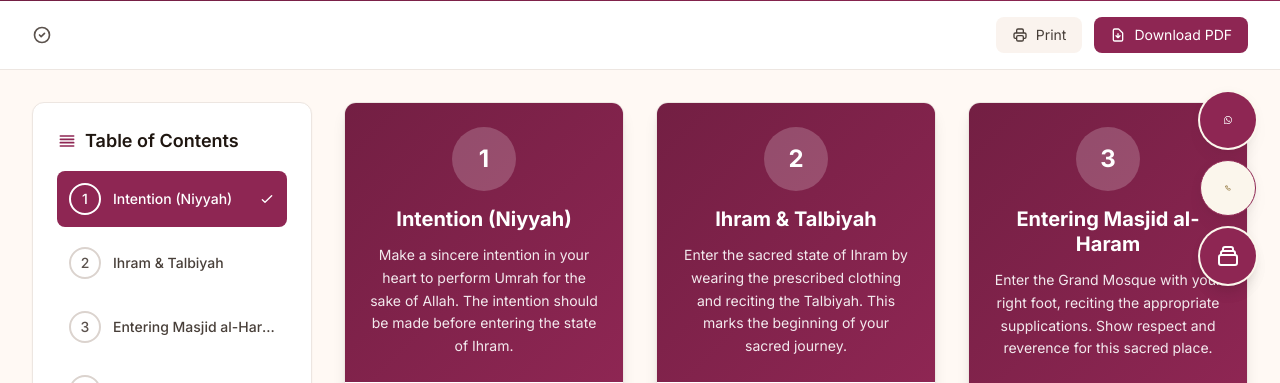
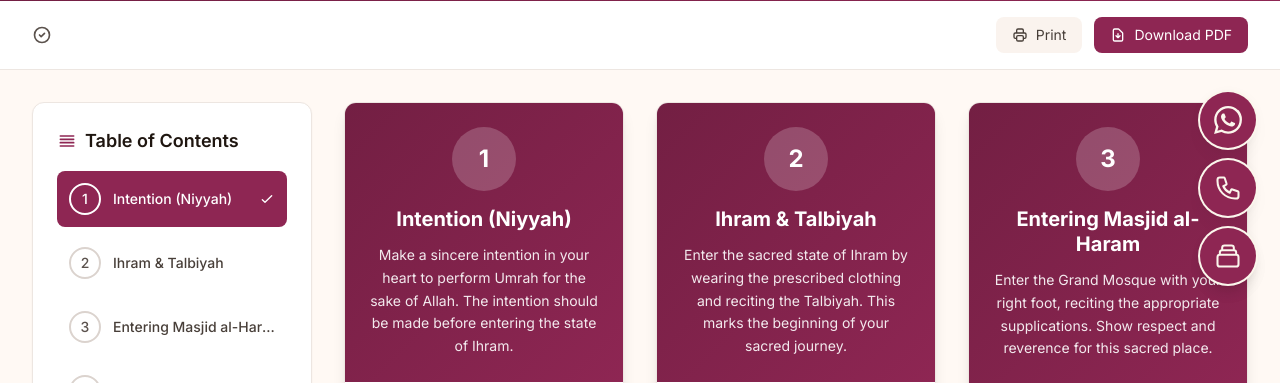
Before and after one commit to ampilarey/rihla, a Laravel app: page /en/guide in a window 1280 px wide. Shown: the part 492-875 px from the top of the page. Run offline with Laravel 12, Linux system fonts and the light colour scheme; data comes from the database, SQL or seed files in the repository; data that the repository does not hold is empty; style sheets or scripts are compiled from the project's sources; parts of the project's set-up code (start-up, migrations or seed data) failed here and were passed over.

Commit message:
Give the floating buttons one treatment instead of two
The owner's screenshot: "this floating buttons are not nice". They were
right, and the contrast maths says it was not a legibility problem — the
combination already covered every ground. It was a design problem.

Three things were wrong with it.

The Call button was inverted — cream fill, thin gold-700 outline icon — while
the other two were wine. Nothing about the page explained why, so it read as
an accident rather than a decision. Its icon was also the faintest thing on
screen, 5.90:1 against its own fill where the others sit at 7.64 and 8.23.

The icons were 24px inside 56px circles, which left them looking lost.

And the two outline icons were stroked at 2 while the WhatsApp mark is solid,
so at 28px they read thinner than it.

All three are now wine filled with cream icons and a cream ring, icons at
28px, outline weight 1.75. The fill and the ring still cover different
grounds, which is the part that has to keep working:

  on cream   wine fill  7.64:1   (the ring is invisible here)
  on wine    cream ring 7.64:1   (the fill is invisible here)
  on ink     cream ring 13.77:1

Neither alone is enough, which is how these came to be floating glyphs with
no circle on the wine hero in the first place.

The test now asserts all three share the treatment, and was checked against
the old component, where it fails.

Co-Authored-By: Claude Opus 5 <noreply@anthropic.com>
Claude-Session: https://claude.ai/code/session_01JoZgPLctB4zL5fwYVW7GBf

```diff
--- a/resources/views/components/whatsapp-fab.blade.php
+++ b/resources/views/components/whatsapp-fab.blade.php
@@ -1,32 +1,43 @@
 {{-- Floating action buttons.
 
-     These are fixed, so they float over every section of every page. A
-     wine-filled button over a wine section has 1.00:1 against its own backdrop
-     — the circle disappears and the icon is left hanging in mid-air, which is
-     what a phone screenshot of the live homepage showed. The cream ring gives
-     each wine button an edge on wine, and is invisible on cream where the wine
-     fill provides its own. The Call button needs none: cream on wine is
-     7.64:1. --}}
+     One treatment for all three. The Call button used to be inverted — cream
+     fill, thin gold-700 outline icon — which read as an accident rather than a
+     decision, and its icon was the faintest thing on the screen at 5.90:1
+     against its own fill. Every icon is now cream on wine at 7.64:1.
+
+     These are fixed, so they pass over every section of every page, and the
+     fill and the ring cover different grounds:
+
+       on cream   wine fill  7.64:1   (the ring is invisible here)
+       on wine    cream ring 7.64:1   (the fill is invisible here)
+       on ink     cream ring 13.77:1
+
+     Neither alone is enough, which is how the buttons came to be floating
+     glyphs with no circle on the wine hero.
+
+     Icons are 28px in a 56px circle; 24px left them looking lost, and the
+     outline weight is 1.75 so they sit beside the solid WhatsApp mark without
+     looking thinner than it. --}}
 <div class="fixed right-4 bottom-4 md:right-6 md:bottom-6 z-50 flex flex-col space-y-3">
     <!-- WhatsApp Button -->
     <a href="{{ \App\Support\Contact::whatsappUrl() }}"
        target="_blank"
        rel="noopener"
-       class="btn-primary shadow-soft ring-2 ring-cream w-14 h-14 rounded-full flex items-center justify-center text-white hover:opacity-90 transition-all duration-200 transform hover:scale-105"
+       class="bg-wine-500 hover:bg-wine-600 text-cream shadow-soft ring-2 ring-cream w-14 h-14 rounded-full flex items-center justify-center transition-all duration-200 transform hover:scale-105"
        aria-label="{{ __('messages.cta_whatsapp') }}"
        title="{{ __('messages.cta_whatsapp') }}">
-        <svg aria-hidden="true" focusable="false" class="w-6 h-6" fill="currentColor" viewBox="0 0 24 24">
+        <svg aria-hidden="true" focusable="false" class="w-7 h-7" fill="currentColor" viewBox="0 0 24 24">
             <path d="M17.472 14.382c-.297-.149-1.758-.867-2.03-.967-.273-.099-.471-.148-.67.15-.197.297-.767.966-.94 1.164-.173.199-.347.223-.644.075-.297-.15-1.255-.463-2.39-1.475-.883-.788-1.48-1.761-1.653-2.059-.173-.297-.018-.458.13-.606.134-.133.298-.347.446-.52.149-.174.198-.298.298-.497.099-.198.05-.371-.025-.52-.075-.149-.669-1.612-.916-2.207-.242-.579-.487-.5-.669-.51-.173-.008-.371-.01-.57-.01-.198 0-.52.074-.792.372-.272.297-1.04 1.016-1.04 2.479 0 1.462 1.065 2.875 1.213 3.074.149.198 2.096 3.2 5.077 4.487.709.306 1.262.489 1.694.625.712.227 1.36.195 1.871.118.571-.085 1.758-.719 2.006-1.413.248-.694.248-1.289.173-1.413-.074-.124-.272-.198-.57-.347m-5.421 7.403h-.004a9.87 9.87 0 01-5.031-1.378l-.361-.214-3.741.982.998-3.648-.235-.374a9.86 9.86 0 01-1.51-5.26c.001-5.45 4.436-9.884 9.888-9.884 2.64 0 5.122 1.03 6.988 2.898a9.825 9.825 0 012.893 6.994c-.003 5.45-4.437 9.884-9.885 9.884m8.413-18.297A11.815 11.815 0 0012.05 0C5.495 0 .16 5.335.157 11.892c0 2.096.547 4.142 1.588 5.945L.057 24l6.305-1.654a11.882 11.882 0 005.683 1.448h.005c6.554 0 11.89-5.335 11.893-11.893A11.821 11.821 0 0020.885 3.488"/>
         </svg>
     </a>
 
     <!-- Call Button -->
     <a href="{{ \App\Support\Contact::telUrl() }}"
-       class="btn-secondary shadow-soft w-14 h-14 rounded-full flex items-center justify-center text-gold-700 hover:bg-gold-500 hover:text-ink transition-all duration-200 transform hover:scale-105"
+       class="bg-wine-500 hover:bg-wine-600 text-cream shadow-soft ring-2 ring-cream w-14 h-14 rounded-full flex items-center justify-center transition-all duration-200 transform hover:scale-105"
        aria-label="{{ __('Call us') }}"
        title="{{ __('Call us') }}">
-        <svg aria-hidden="true" focusable="false" class="w-6 h-6" fill="none" stroke="currentColor" viewBox="0 0 24 24">
-            <path stroke-linecap="round" stroke-linejoin="round" stroke-width="2" d="M3 5a2 2 0 012-2h3.28a1 1 0 01.948.684l1.498 4.493a1 1 0 01-.502 1.21l-2.257 1.13a11.042 11.042 0 005.516 5.516l1.13-2.257a1 1 0 011.21-.502l4.493 1.498a1 1 0 01.684.949V19a2 2 0 01-2 2h-1C9.716 21 3 14.284 3 6V5z"/>
+        <svg aria-hidden="true" focusable="false" class="w-7 h-7" fill="none" stroke="currentColor" viewBox="0 0 24 24">
+            <path stroke-linecap="round" stroke-linejoin="round" stroke-width="1.75" d="M3 5a2 2 0 012-2h3.28a1 1 0 01.948.684l1.498 4.493a1 1 0 01-.502 1.21l-2.257 1.13a11.042 11.042 0 005.516 5.516l1.13-2.257a1 1 0 011.21-.502l4.493 1.498a1 1 0 01.684.949V19a2 2 0 01-2 2h-1C9.716 21 3 14.284 3 6V5z"/>
         </svg>
     </a>
 
@@ -34,11 +45,11 @@
     <a href="{{ \App\Support\Contact::catalogUrl() }}"
        target="_blank"
        rel="noopener"
-       class="bg-wine-500 text-white shadow-soft ring-2 ring-cream w-14 h-14 rounded-full flex items-center justify-center hover:opacity-90 transition-all duration-200 transform hover:scale-105"
+       class="bg-wine-500 hover:bg-wine-600 text-cream shadow-soft ring-2 ring-cream w-14 h-14 rounded-full flex items-center justify-center transition-all duration-200 transform hover:scale-105"
        aria-label="{{ __('Browse our catalog') }}"
        title="{{ __('Browse our catalog') }}">
-        <svg aria-hidden="true" focusable="false" class="w-6 h-6" fill="none" stroke="currentColor" viewBox="0 0 24 24">
-            <path stroke-linecap="round" stroke-linejoin="round" stroke-width="2" d="M19 11H5m14 0a2 2 0 012 2v6a2 2 0 01-2 2H5a2 2 0 01-2-2v-6a2 2 0 012-2m14 0V9a2 2 0 00-2-2M5 11V9a2 2 0 012-2m0 0V5a2 2 0 012-2h6a2 2 0 012 2v2M7 7h10"/>
+        <svg aria-hidden="true" focusable="false" class="w-7 h-7" fill="none" stroke="currentColor" viewBox="0 0 24 24">
+            <path stroke-linecap="round" stroke-linejoin="round" stroke-width="1.75" d="M19 11H5m14 0a2 2 0 012 2v6a2 2 0 01-2 2H5a2 2 0 01-2-2v-6a2 2 0 012-2m14 0V9a2 2 0 00-2-2M5 11V9a2 2 0 012-2m0 0V5a2 2 0 012-2h6a2 2 0 012 2v2M7 7h10"/>
         </svg>
     </a>
 </div>
```
Also changed, not shown: tests/Feature/BrandColourTest.php (+8 -6 lines), 3 other files.
